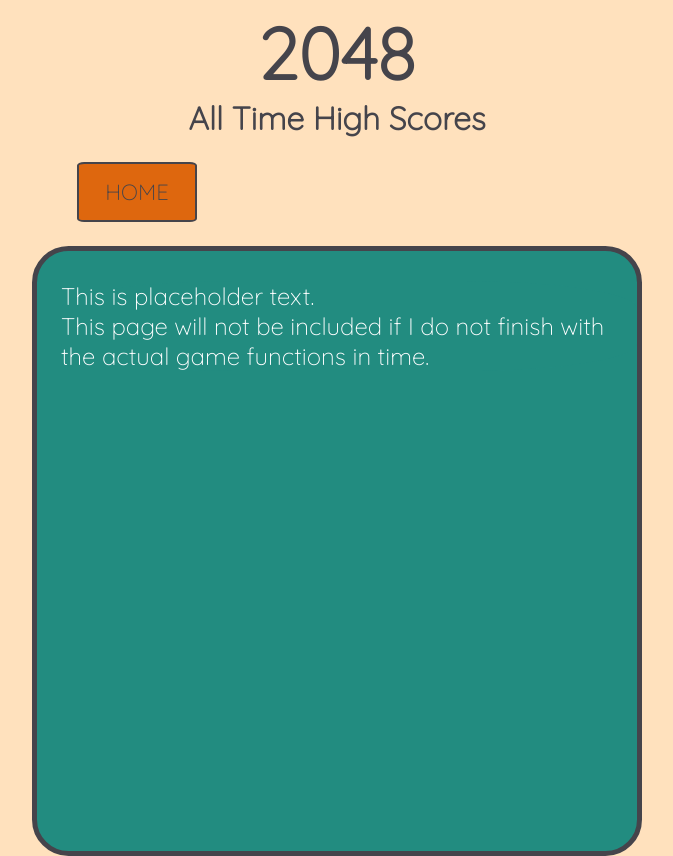
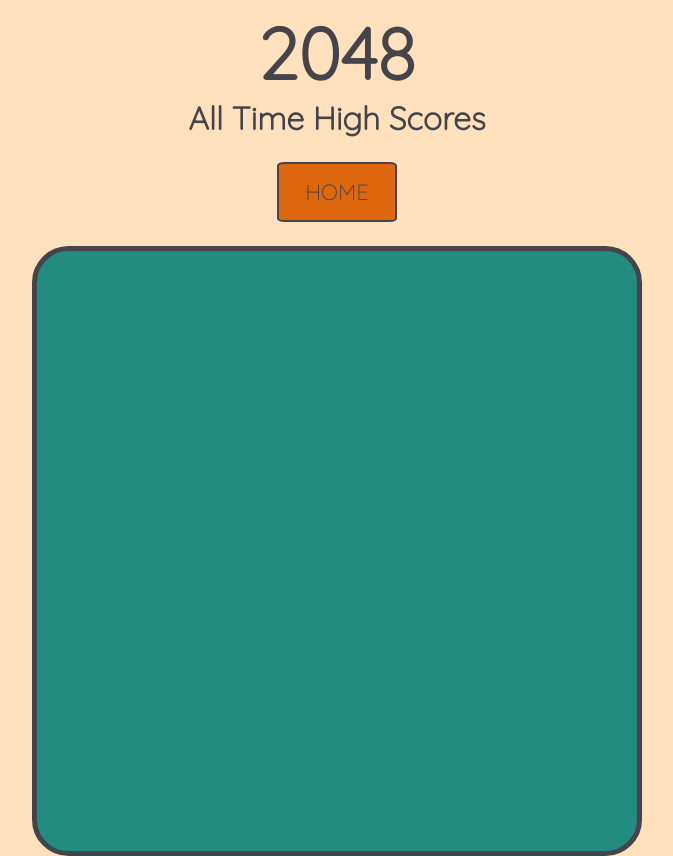
Before and after one commit to jlangner87/2048-game, a plain HTML site: page high_scores.html in a window 1280 px wide. Shown: the whole page, without its empty margins (303-976 px from the left). Drawn offline with Linux system fonts and the light colour scheme.

Commit message:
clean and fix navigation bugs

```diff
--- a/app.js
+++ b/app.js
@@ -244,6 +244,7 @@ const shiftRight = () => {
 //
 //
 // EVENT LISTENERS
+
 resetButton.addEventListener('click', () => {
   if (confirm('Are you sure you want to reset your game?') === true) {
     location.reload()
--- a/high_scores.html
+++ b/high_scores.html
@@ -21,8 +21,7 @@
 </div>
 
   <div class="mock-grid">
-    <div id="high-scores-list">This is placeholder text. <br>
-    This page will not be included if I do not finish with the actual game functions in time.</div>
+    <div id="high-scores-list"></div>
   </div>
 
   <script src="app.js"></script>
--- /dev/null
+++ b/prompt.js
@@ -0,0 +1 @@
+let playerName = prompt('Thanks for playing! What is your name?')
--- a/style.css
+++ b/style.css
@@ -65,11 +65,11 @@ font-family:'Quicksand', sans-serif;
 .homeButton-container-hs {
   display: flex;
   justify-content: center;
-  align-content: space-around;
   flex-direction: row;
   color: #45444b;
   margin-top: 12px;
   margin-bottom: 12px;
+  margin-left: 400px;
   margin-right: 400px;
 }
 
@@ -151,7 +151,6 @@ font-family:'Quicksand', sans-serif;
   margin-left: 5%;
 }
 
-/* Style applied to  Home Page */
 button {
   background-color: #de670e;
   color: #45444b;
@@ -173,7 +172,6 @@ button {
   border-radius: 12%;
 }
 
-/* Style applied to HOW TO page */
 #how-to-play {
   background-color: #228c80;
   color:  white;
@@ -186,7 +184,6 @@ button {
   border-radius: 20%;
 }
 
-/* Style applied to high-score page */
 #high-scores-list {
   background-color: #228c80;
   border-radius: 30%;
```
Also changed, not shown: game.html (+1 -0 lines), instructions.html (+3 -1 lines), 1 other file.
